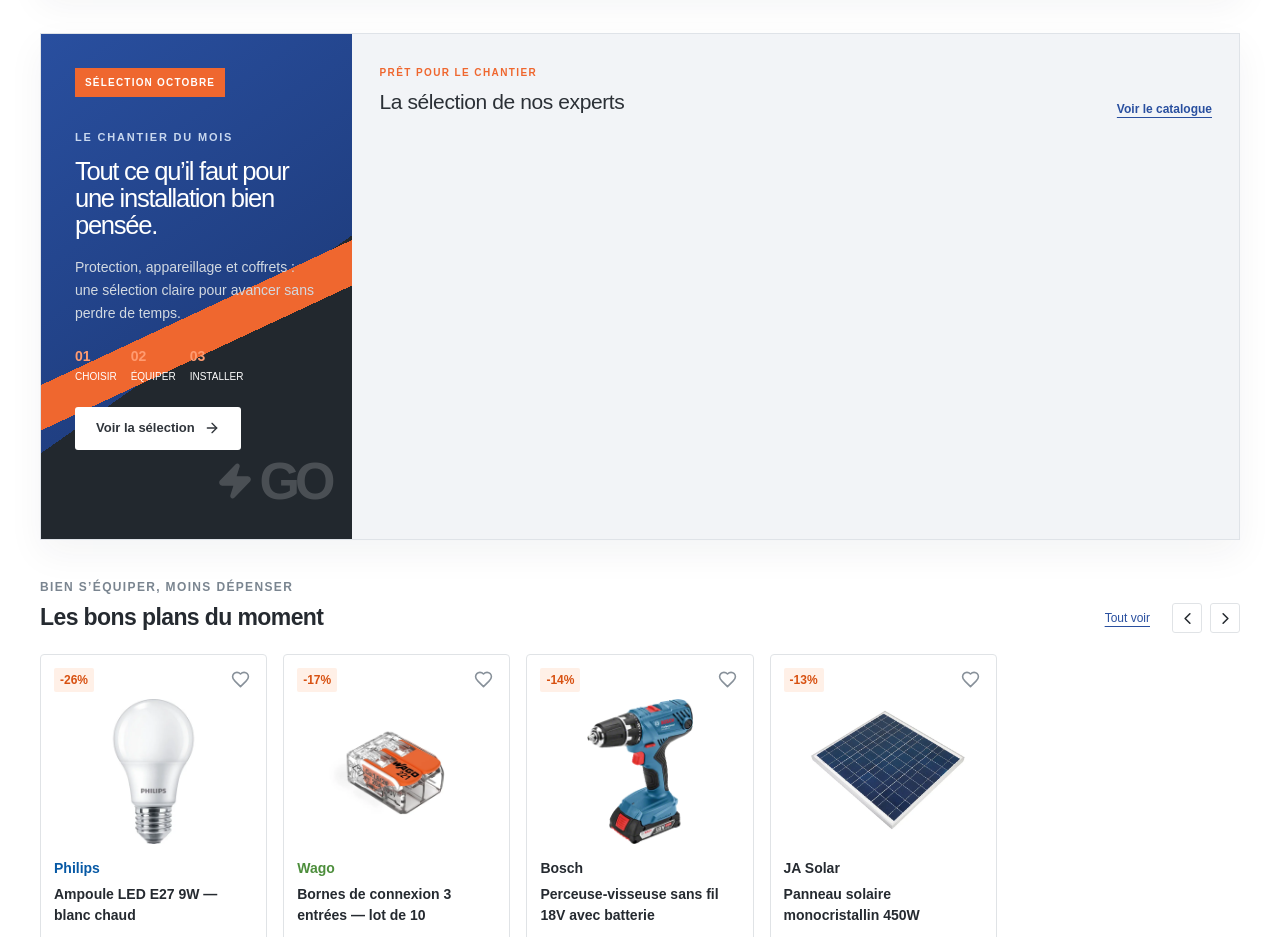
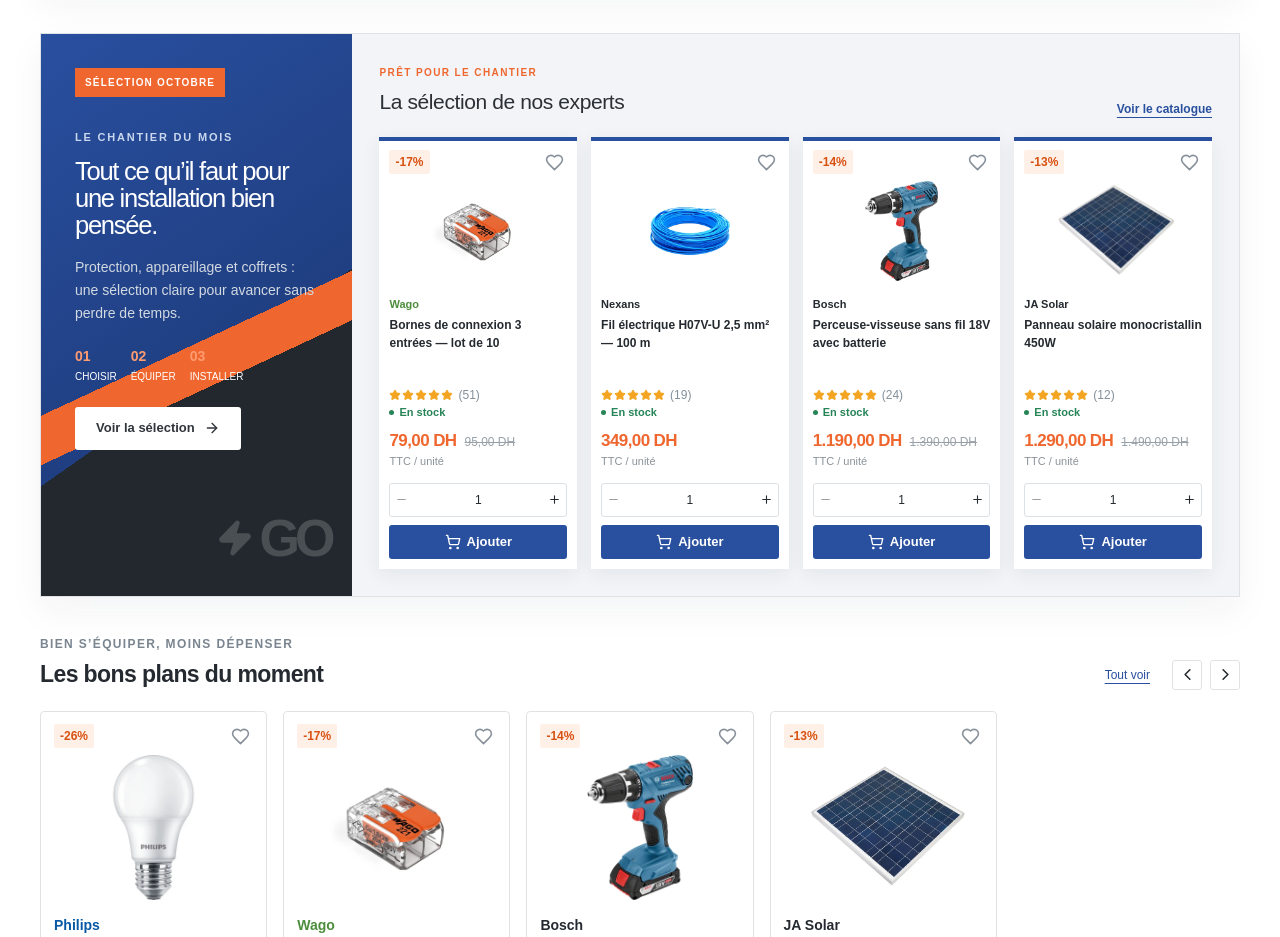
Before and after one commit to anasbria98-cmd/goshop, a Next.js app: page / in a window 1280 px wide. Shown: the part 2200-3137 px from the top of the page. Built offline with nearby package versions, Linux system fonts and the light colour scheme.

Commit message:
Update Site source

```diff
--- a/components/home.tsx
+++ b/components/home.tsx
@@ -213,7 +213,7 @@
 }
 
 export function OctoberCampaign() {
-  const selection = selectProducts(["GS1002", "GS1001", "GS1009", "GS1003"]);
+  const selection = selectProducts(["GS1005", "GS1006", "GS1007", "GS1008"]);
 
   return (
     <section className="campaign campaign-october wrap">
```
